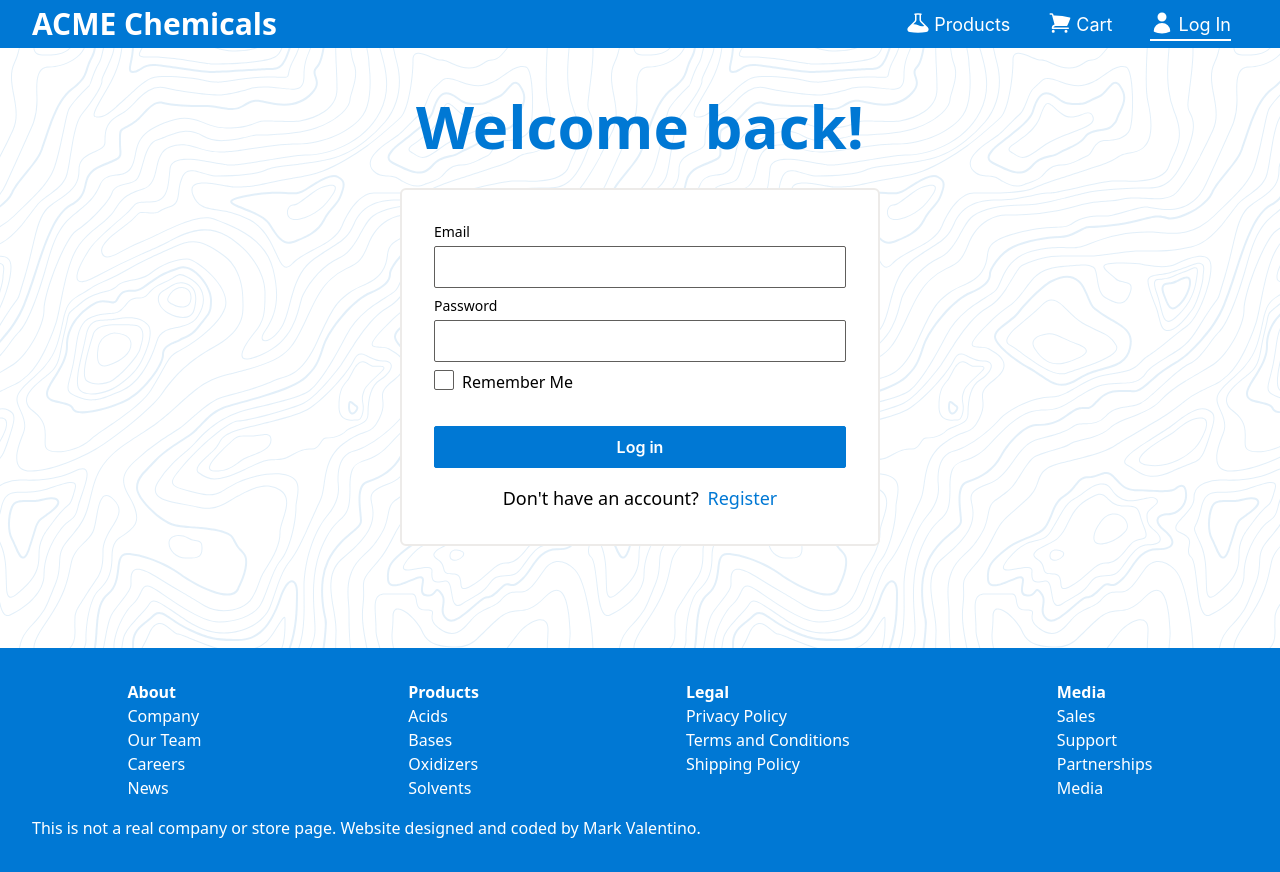
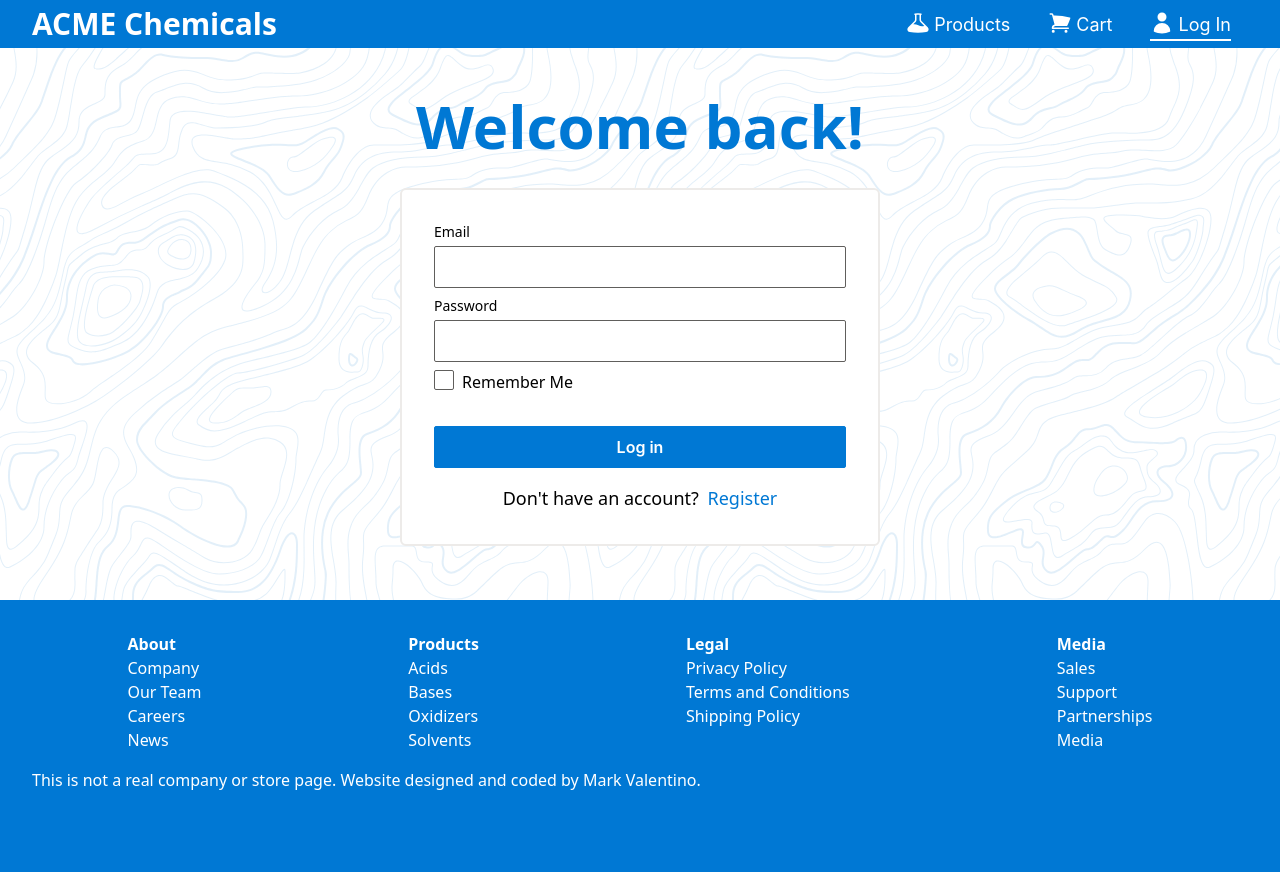
Before and after one commit to M-Valentino/ACME-Chemicals, a Next.js app: page /login in a window 1280 px wide. After the commit the page ends 824 px from the top, so only its background shows below. Built offline with nearby package versions, Linux system fonts and the light colour scheme; no server answers.

Commit message:
improved main positioning

```diff
--- a/src/components/MainWrapper.tsx
+++ b/src/components/MainWrapper.tsx
@@ -18,7 +18,7 @@ export const MainWrapper: React.FC<MainWrapperProps> = (props) => {
         <title>{title}</title>
       </Head>
       <TopNav title={title} />
-      <main className={`mt-12 min-h-[75vh] ${showBG && "mainBG"}`}>
+      <main className={`pt-12 min-h-[75vh] ${showBG && "mainBG"}`}>
         {children}
       </main>
       <Footer />
--- a/src/pages/_document.tsx
+++ b/src/pages/_document.tsx
@@ -2,7 +2,7 @@ import { Html, Head, Main, NextScript } from "next/document";
 
 export default function Document() {
   return (
-    <Html lang="en">
+    <Html lang="en" className="bg-primary" >
       <Head />
       <body className=" bg-white">
         <Main />
```
